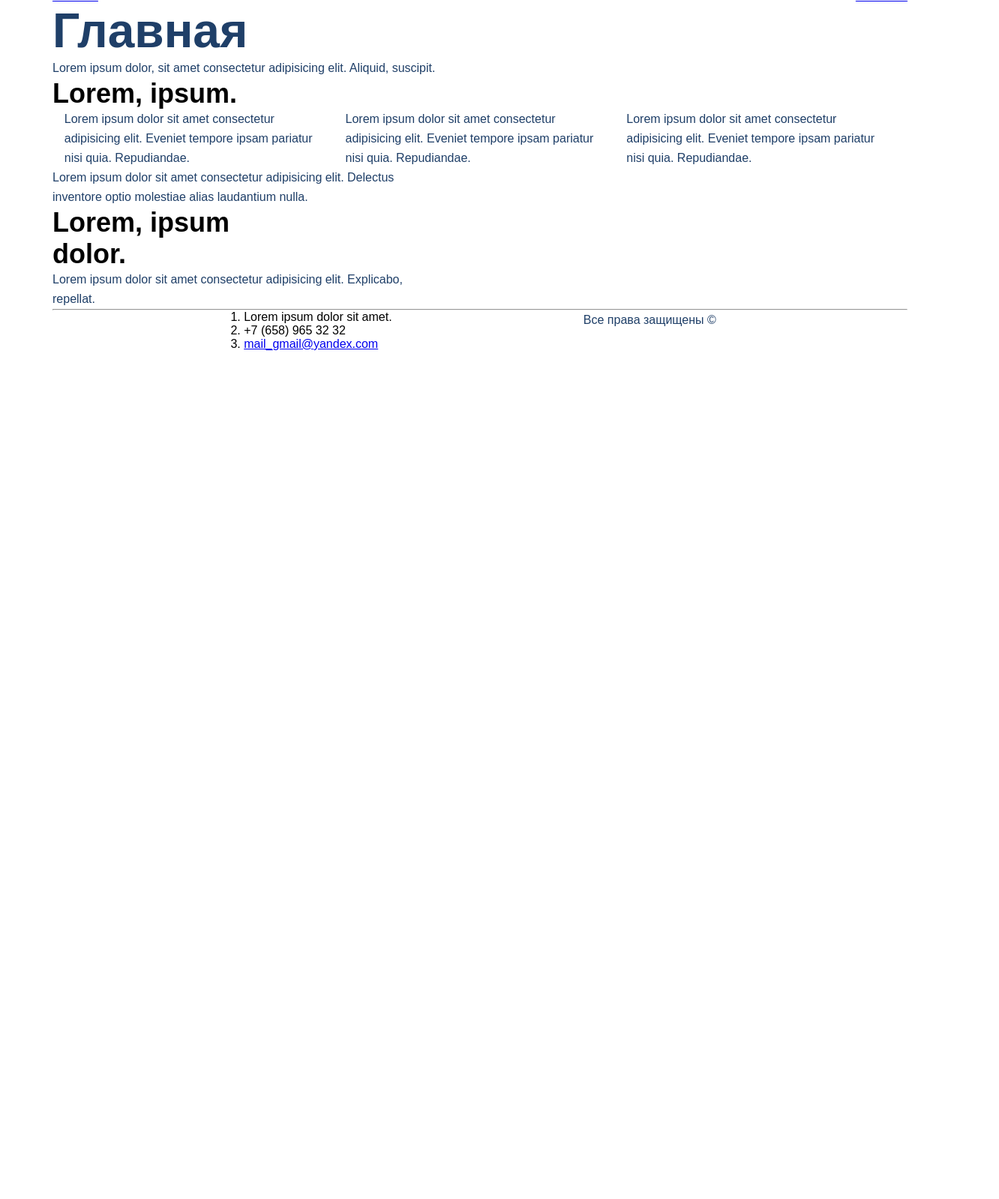
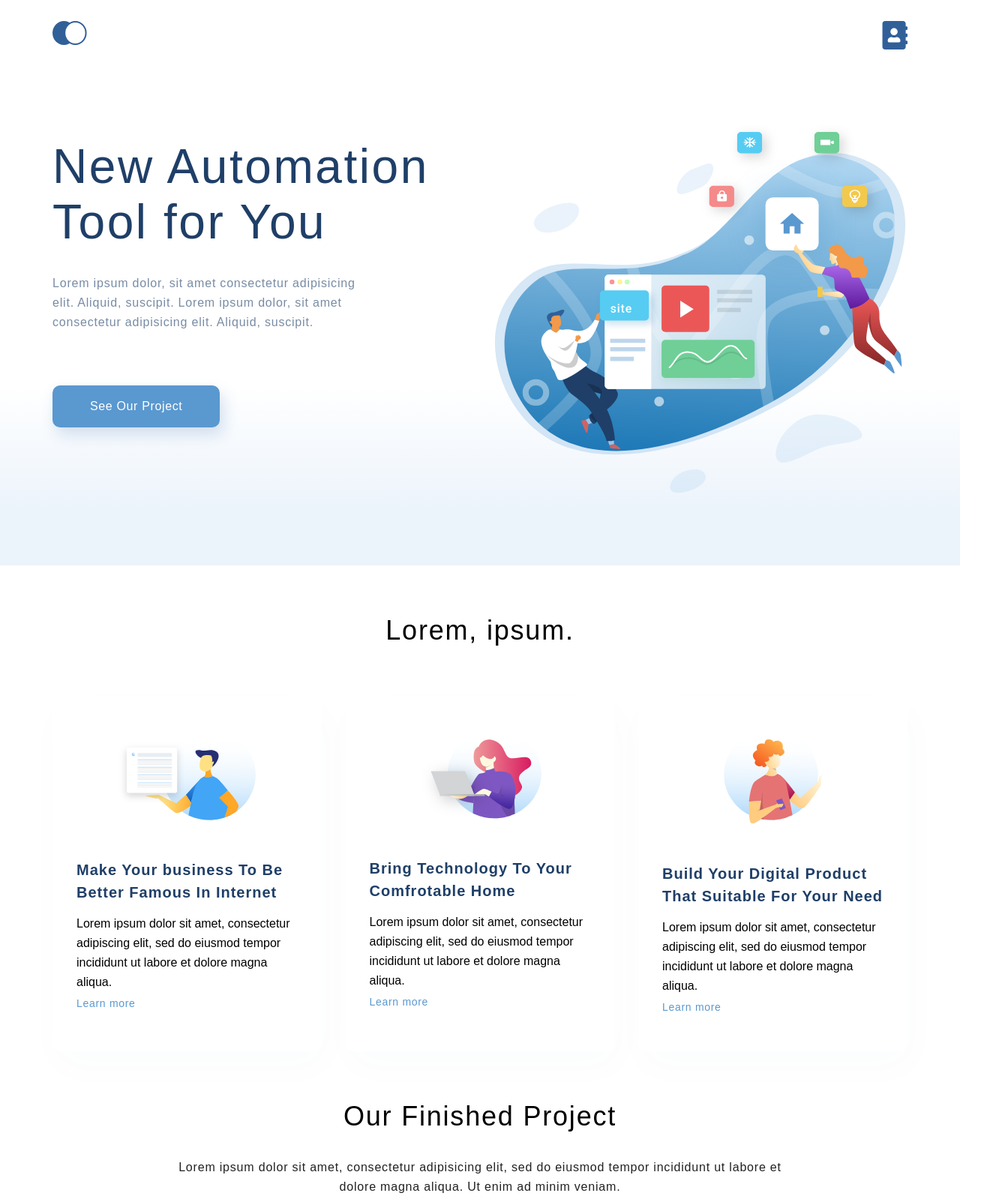
Before and after one commit to Alyona-Semenova/html-css_lessons, a plain HTML site: page index.html in a window 1280 px wide. Shown: the part 14-1613 px from the top of the page at 75% size, 1332 px wide, since content can reach past the window. Before the commit the page ends 800 px from the top, so only its background shows below. Drawn offline with Linux system fonts and the light colour scheme.

Commit message:
6. Работа с макетом дизайна в формате Figma

```diff
--- a/index.html
+++ b/index.html
@@ -12,92 +12,134 @@
 </head>
 
 <body>
-    <div class="wrapper">
-        <div class="container">
+
+    <!-- TOP -->
+    <div class="top">
+        <div class="container top__box">
             <div class="header">
-                <a href="index.html">Главная</a>
-                <a href="contacts.html">Контакты</a>
+                <a href="index.html"><img src="img/logo.svg" alt="Главная"></a>
+                <a href="contacts.html"><img src="img/contacts.svg" alt=""></a>
             </div>
-            <div class="slogan">
-                <h1 class="slogan__name">Главная</h1>
-                <p class="slogan__description">
+            <div class="top__info">
+                <h1 class="top__heading">New Automation Tool for You</h1>
+                <p class="text top__text">
                     Lorem ipsum dolor, sit amet consectetur adipisicing elit. Aliquid,
+                    suscipit. Lorem ipsum dolor, sit amet consectetur adipisicing elit. Aliquid,
                     suscipit.
                 </p>
+                <a href="" class="top__button">See Our Project</a>
             </div>
-            <div class="what-we-do container">
-                <div class="what-we-do__heading">
-                    <h3>Lorem, ipsum.</h3>
         </div>
-                <div class="what-we-do__body">
-
-                    <div class="what-we-do__item-card item-card">
-                        <h4 class="item-card__heading"></h4>
-                        <p class="item-card__description">
-                            Lorem ipsum dolor sit amet consectetur adipisicing elit. Eveniet
-                            tempore ipsam pariatur nisi quia. Repudiandae.
-                        </p>
     </div>
 
-                    <div class="what-we-do__item-card item-card">
-                        <h4 class="item-card__heading"></h4>
-                        <p class="item-card__description">
-                            Lorem ipsum dolor sit amet consectetur adipisicing elit. Eveniet
-                            tempore ipsam pariatur nisi quia. Repudiandae.
-                        </p>
+    <!-- WHAT WE DO -->
+
+    <div class="what-we-do container">
+        <div class="what-we-do__heading heading">
+            <h3 class="heading">Lorem, ipsum.</h3>
         </div>
 
-                    <div class="what-we-do__item-card item-card">
-                        <h4 class="item-card__heading"></h4>
+        <div class="card-box">
+            <div class="item-card">
+                <img class="card__img" src="img/1.svg" alt="card_1">
+                <h4 class="item-card__heading">Make Your business To Be
+                    Better Famous In Internet</h4>
                 <p class="item-card__description">
-                            Lorem ipsum dolor sit amet consectetur adipisicing elit. Eveniet
-                            tempore ipsam pariatur nisi quia. Repudiandae.
+                    Lorem ipsum dolor sit amet, consectetur adipiscing elit, sed do eiusmod tempor incididunt ut labore
+                    et dolore magna aliqua.
                 </p>
+                <a href="#" class="item-card__link">Learn more</a>
+            </div>
+
+            <div class="item-card">
+                <img class="card__img" src="img/2 20.svg" alt="card_2">
+                <h4 class="item-card__heading">Bring Technology To Your
+                    Comfrotable Home</h4>
+                <p class="item-card__description">
+                    Lorem ipsum dolor sit amet, consectetur adipiscing elit, sed do eiusmod tempor incididunt ut labore
+                    et dolore magna aliqua.
+                </p>
+                <a href="#" class="item-card__link">Learn more</a>
+            </div>
+
+            <div class="item-card">
+                <img class="card__img" src="img/Group 15.svg" alt="card_3">
+                <h4 class="item-card__heading">Build Your Digital Product
+                    That Suitable For Your Need</h4>
+                <p class="item-card__description">
+                    Lorem ipsum dolor sit amet, consectetur adipiscing elit, sed do eiusmod tempor incididunt ut labore
+                    et dolore magna aliqua.
+                </p>
+                <a href="#" class="item-card__link">Learn more</a>
             </div>
 
         </div>
+
+
+
     </div>
-            <div class="section">
-                <p>
-                    Lorem ipsum dolor sit amet consectetur adipisicing elit. Delectus
-                    inventore optio molestiae alias laudantium nulla.
+
+
+    <!-- PROJECT -->
+    <div class="project container">
+        <h3 class="heading">Our Finished Project</h3>
+        <p class="text text_project">
+            Lorem ipsum dolor sit amet, consectetur adipisicing elit, sed do eiusmod tempor incididunt ut labore et
+            dolore magna aliqua. Ut enim ad minim veniam.
         </p>
+
+        <div class="project__item">
+            <img class="project__img" src="img/project-1.png" alt="photo">
+            <p class="project__text">Smart Home Installation</p>
         </div>
+        <div class="project__parent">
+            <div class="project__item project__item_margin">
+                <img class="project__img" src="img/project-2.png" alt="">
+                <p class="project__text">Sparklite App</p>
+            </div>
+            <div class="project__item">
+                <img class="project__img" src="img/project-3.png" alt="">
+                <p class="project__text">Car-Rapetition App</p>
+            </div>
+        </div>
+
+    </div>
+
+
     <!-- FOOTER -->
     <div class="footer">
+        <div class="container footer__container">
+
+            <div class="footer__info">
+                <h3 class="footer__heading">Intersted to woek
+                    with our team?</h3>
+                <p class="footer__text">
+                    Lorem ipsum dolor sit amet, consectetur adipisicing elit, sed do eiusmod tempor incididunt ut labore
+                    et dolore magna aliqua. Ut enim ad minim veniam.
+                </p>
+
+            </div>
+            <a href="#" class="footer__button">Let's talk</a>
+
+
+
+        </div>
+        <hr class="footer__separator" />
         <div class="container">
-
-                    <div class="section">
-
-                        <h3 class="footer__heading">Lorem, ipsum dolor.</h3>
-                        <p>
-                            Lorem ipsum dolor sit amet consectetur adipisicing elit.
-                            Explicabo, repellat.
-                        </p>
-                    </div>
-
-                    <div class="footer__separator">
-                        <hr />
-                    </div>
-
-                    <div class="secrtion">
-                        <div class="footer__contacts">
-                            <ol>
-                                <li>Lorem ipsum dolor sit amet.</li>
-                                <li><a href="tel:+76589653232"></a> +7 (658) 965 32 32</li>
+            <ol class="footer__contacts">
+                <li> Lorem ipsum dolor sit amet, consectetur adipisicing elit.</li>
+                <li><a href="tel:+781273134321"></a> +7-812-7313-4321</li>
                 <li>
-                                    <a href="mailto:mail_gmail@yandex.com">mail_gmail@yandex.com</a>
+                    <a class="footer__email" href="mailto:hello.site@gmail.com">mhello.site@gmail.com</a>
                 </li>
             </ol>
             <div class="copy">
-                                <p>Все права защищены &copy;</p>
+                <p>2021 All rights reserved.</p>
             </div>
         </div>
     </div>
     </div>
     </div>
-<!-- FOOTER END -->
-        </div>
     </div>
 </body>
 
--- a/style.css
+++ b/style.css
@@ -3,13 +3,17 @@
     padding: 0;
 }
 
-html {
+a {
+    text-decoration: none;
+}
+
+body {
     font-family: sans-serif;
 }
 
 h1 {
     font-size: 64px;
-    color: #1F3F68;
+    color: #1f3f68;
     width: 510px;
 }
 
@@ -27,18 +31,17 @@ h3 {
 h4 {
     font-size: 20px;
     line-height: 30px;
-    color: #1F3F68;
+    color: #1f3f68;
 }
 
 p {
     font-size: 16px;
     line-height: 26px;
-    color: #1F3F68;
 }
 
 input,
 textarea {
-    border: 1px solid #356EAD;
+    border: 1px solid #356ead;
     box-sizing: border-box;
     border-radius: 10px;
     opacity: 0.4;
@@ -47,40 +50,254 @@ textarea {
 .container {
     width: 1140px;
     margin: 0 auto;
+
 }
 
 .header {
     display: flex;
     justify-content: space-between;
+    padding-top: 42px;
 }
 
+.top {
+    height: 768px;
+    background: linear-gradient(0deg, #ebf3fb 8.84%, rgba(152, 195, 232, 0) 31.12%);
+}
+
+.top__box {
+    display: flex;
+    flex-direction: column;
+    height: 100%;
+}
+
+.top__info {
+    padding-top: 115px;
+    flex-grow: 1;
+    background-image: url("img/illustration.svg");
+    background-repeat: no-repeat;
+    background-position: right center;
+}
+
+.top__heading {
+    width: 510px;
+    font-size: 64px;
+    font-weight: 300;
+    color: #1f3f68;
+    line-height: 74px;
+    letter-spacing: 0.04em;
+    margin-bottom: 32px;
+}
+
+.top__text {
+    width: 425px;
+}
+
+.top__button {
+    font-size: 16px;
+    line-height: 26px;
+    text-align: center;
+    letter-spacing: 0.04em;
+    color: #ffffff;
+    background: #5a98d0;
+    box-shadow: 5px 10px 20px rgba(53, 110, 173, 0.2);
+    border-radius: 10px;
+    padding: 15px 50px;
+    text-decoration: none;
+    display: inline-block;
+    margin-top: 71px;
+}
+
+.what-we-do {
+    padding-top: 64px;
+}
+
+.card-box {
+    display: flex;
+    justify-content: space-between;
+    padding-top: 64px;
+    padding-bottom: 64px;
+}
+
+.card__img {
+    align-self: center;
+    margin-bottom: 51px;
+}
 
 .item-card {
     width: 359px;
+    padding: 44px 32px;
+    box-sizing: border-box;
+    box-shadow: 5px 20px 50px rgba(16, 112, 177, 0.02);
+    border-radius: 10px;
+    background-color: #ffffff;
+    display: flex;
+    flex-direction: column;
 }
 
-.what-we-do__body {
-    display: flex;
-    justify-content: space-evenly;
+.item-card__heading {
+    font-size: 20px;
+    line-height: 30px;
+    color: #1f3f68;
+    letter-spacing: 0.05em;
+    margin-bottom: 14px;
 }
 
-.section {
-    width: 495px;
+.item-card__link {
+    font-size: 14px;
+    line-height: 30px;
+    letter-spacing: 0.05em;
+    color: #5a98d0;
+    text-decoration: none;
 }
 
-.section-contacts {
+.heading {
+    font-size: 36px;
+    text-align: center;
+    font-weight: 300;
+    line-height: 46px;
+    letter-spacing: 0.05em;
+}
+
+.text {
+    font-size: 16px;
+    line-height: 26px;
+    color: #1f3f68;
+    letter-spacing: 0.05em;
+    opacity: 0.6;
+}
+
+.text_project {
+    width: 75%;
+    margin: 32px auto 64px;
+    color: #222222;
+    opacity: 1;
+    text-align: center;
+}
+
+.project__parent {
+    display: flex;
+    justify-content: space-between;
+    margin-top: 32px;
+}
+
+.project__item_margin {
+    margin-right: 32px;
+}
+
+.project__item {
+    position: relative;
+    flex-grow: 1;
+}
+
+.project__img {
+    width: 100%;
+}
+
+.project__text {
+    font-size: 32px;
+    line-height: 46px;
+    text-align: right;
+    letter-spacing: 0.05em;
+    color: #ffffff;
+    position: absolute;
+    top: 64px;
+    right: 64px;
+}
+
+.project__parent .project__text {
+    font-size: 28px;
+    line-height: 46px;
+    text-align: left;
+    letter-spacing: 0.05em;
+    color: #ffffff;
+    position: absolute;
+    left: 32px;
+    top: 32px;
+}
+
+.footer {
+    background: #316099;
+}
+
+.footer__container {
     display: flex;
     justify-content: space-between;
 }
 
 .footer__heading {
-    width: 340px;
+    margin-top: 112px;
+    padding-top: 91px;
+    width: 340.96px;
+    height: 92px;
+    font-weight: 400;
+    font-size: 36px;
+    line-height: 46px;
+    letter-spacing: 0.05em;
+    color: #FFFFFF;
+}
+
+.footer__text {
+    padding-top: 32px;
+    width: 494.77px;
+    height: 80px;
+    font-weight: 400;
+    font-size: 16px;
+    line-height: 26px;
+    letter-spacing: 0.05em;
+    color: #FFFFFF;
+    opacity: 0.6;
+}
+
+.footer__container {
+    margin-top: 112px;
+}
+
+.footer__button {
+    position: absolute;
+    width: 236.63px;
+    height: 56px;
+    left: 1095.67px;
+    top: 2881px;
+    background: #5A98D0;
+    text-align: center;
+    font-weight: 400;
+    font-size: 16px;
+    line-height: 50px;
+    color: #ffff;
+    text-align: center;
+    letter-spacing: 0.04em;
+}
+
+.footer__separator {
+    width: 100%;
+    margin-top: 96px;
 }
 
 .footer__contacts {
+    padding-top: 64px;
+    padding-bottom: 64px;
     display: flex;
-    justify-content: space-evenly;
+    justify-content: space-between;
+    list-style-position: inside;
+    color: #FFFFFF;
+    letter-spacing: 0.05em;
+    line-height: 26px;
 }
+
+.footer__email {
+    color: #ffffff;
+}
+
+.copy {
+    padding-bottom: 64px;
+    font-weight: 400;
+    font-size: 16px;
+    line-height: 26px;
+    letter-spacing: 0.05em;
+    color: #FFFFFF;
+    opacity: 0.4;
+}
+
 
 /* Yandex Map */
 
@@ -90,15 +307,14 @@ iframe {
 
 /*--------------*/
 
-
 .form-btn {
-    background: #5A98D0;
+    background: #5a98d0;
     box-shadow: 5px 20px 50px rgba(16, 112, 177, 0.2);
     border-radius: 10px;
     font-weight: 500;
     font-size: 16px;
     line-height: 26px;
     text-align: center;
-    color: #FFFFFF;
+    color: #ffffff;
     text-transform: uppercase;
 }
```
Also changed, not shown: img/1.svg (added), img/2 20.svg (added), img/Group 15.svg (added), img/contacts.svg (added), img/illustration.svg (added), img/logo.svg (added), img/project-1.png (added), img/project-2.png (added), img/project-3.png (added). Lines whose indentation alone changed are shown as unchanged.
